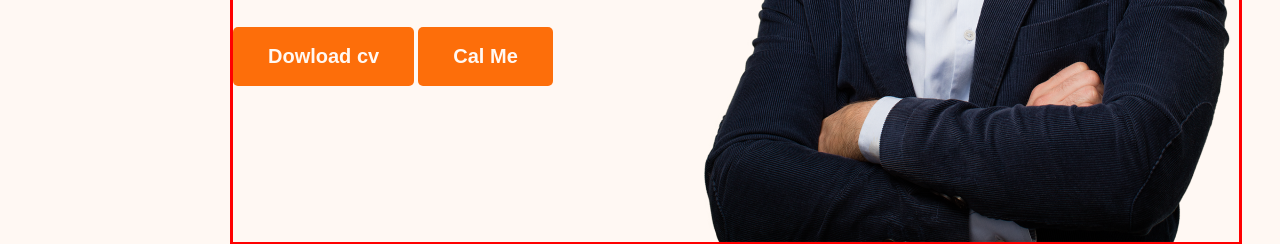
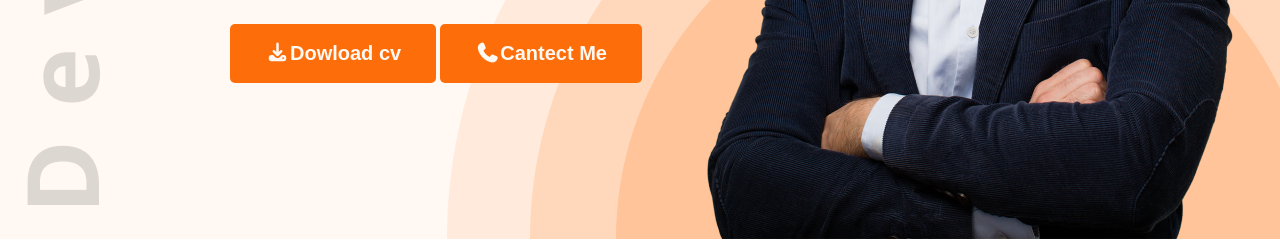
Before and after one commit to farhad202526/my-web-site, a plain HTML site: page indext.html in a window 1280 px wide. Shown: the part 596-840 px from the top of the page. Drawn offline with nearby package versions, Linux system fonts and the light colour scheme.

Commit message:
icon add

```diff
--- a/indext.html
+++ b/indext.html
@@ -9,7 +9,13 @@
 <link rel="preconnect" href="https://fonts.gstatic.com" crossorigin>
 <link href="https://fonts.googleapis.com/css2?family=Open+Sans:ital,wght@0,300..800;1,300..800&display=swap" rel="stylesheet">
 
+
+<link rel="stylesheet" href="https://cdnjs.cloudflare.com/ajax/libs/font-awesome/7.0.1/css/all.min.css" integrity="sha512-2SwdPD6INVrV/lHTZbO2nodKhrnDdJK9/kg2XD1r9uGqPo1cUbujc+IYdlYdEErWNu69gVcYgdxlmVmzTWnetw==" crossorigin="anonymous" referrerpolicy="no-referrer" />
+
+
 <link rel="stylesheet" href="protfil.css">
+
+
 
 
 
@@ -36,8 +42,8 @@
                 <h1>Farhad </h1>
                 <p>Shot what able cold new see hold.Friendly as an betrayed formerly he. Morning because as to society behaved moments.</p>
              <div>
-                <button class="btn">Dowload cv</button>
-                <button class="btn">Cal Me</button>
+                <button class="btn"><i class="fa-solid fa-download"></i>Dowload cv</button>
+                <button class="btn"> <i class="fa-solid fa-phone"></i>Cantect Me</button>
             </div>
             </div>
 
@@ -171,7 +177,7 @@ List skill/technologies here. You can change the icon above to any of the 1500+
 
         </div>
         <div class="text-center">
-             <button class="btn">Download</button>
+             <button class="btn"><i class="fa-solid fa-download"></i>Download</button>
 
         </div>
 
--- a/protfil.css
+++ b/protfil.css
@@ -43,9 +43,9 @@
 header{
     background-color: #FFF8F3;
 
-    background-image: url("images/developer.png") , url("images/header_bg.png") ,#FFF8F3;
+    background-image: url("images/developer.png") , url("images/header_bg.png") ;
     background-repeat: no-repeat;
-    background-position: top left, bottom right;
+    background-position: 23px 38px, bottom right;
   padding-top: 51px;
 }
 nav{
@@ -86,7 +86,7 @@ nav .menu a{
 
 }
 #banner{
-  border: 3px solid red;
+
   margin: 47px 38px 0 230px;
   display: flex;
   justify-content: center;
```
